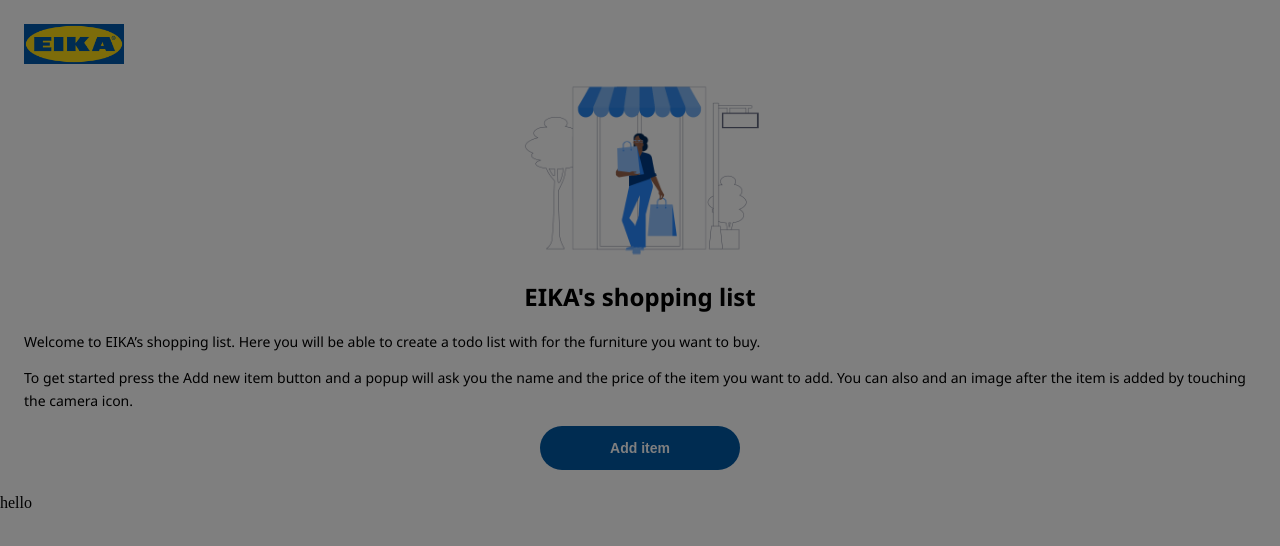
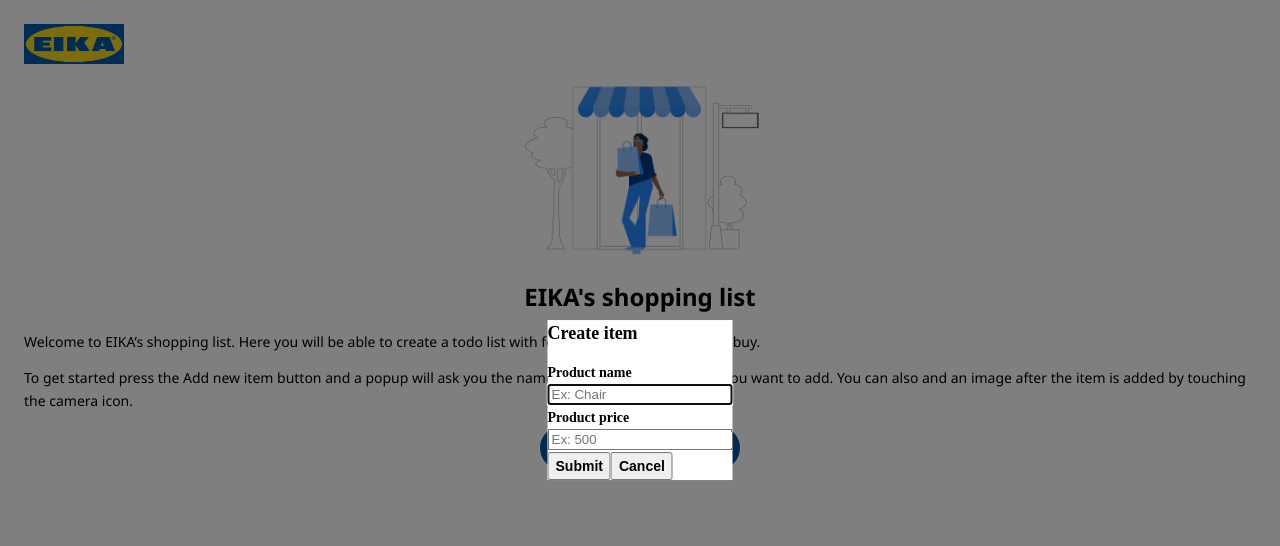
Before and after one commit to elalienx/eika-shopping-list-plus-fe2, a React (Create React App) app: page / in a window 1280 px wide. Both pictures are taken after a click on the button "Add item". Shown: the top 546 px of the page. Built offline with nearby package versions, Linux system fonts and the light colour scheme.

Commit message:
added the code for the modal

```diff
--- a/src/components/Modal.jsx
+++ b/src/components/Modal.jsx
@@ -4,17 +4,15 @@
 export default function Modal({ modalState }) {
   const [modal, setModal] = modalState;
 
-  // createPortal()
-  // 1. children: the JSX tags
-  // 2. element: where to put it
-
   // Safegurard
   if (modal === null) return null;
 
   return createPortal(
-    <div className="modal">
-      <div className="background">{/* empty on purpose */}</div>
-      <div className="window">{modal}</div>
+    <div className="modal" role="dialog">
+      <div className="background" onClick={() => setModal(null)}>
+        {/* empty on purpose */}
+      </div>
+      <div className="content">{modal}</div>
     </div>,
     document.getElementById("portal")
   );
--- a/src/components/ModalForm.jsx
+++ b/src/components/ModalForm.jsx
@@ -8,10 +8,8 @@
 import InputField from "./InputField";
 import { useTasks } from "../state/TasksContext";
 
-export default function ModalForm({ modalState }) {
+export default function ModalForm({ setModal }) {
   const { addItem } = useTasks();
-
-  const [showModal, setShowModal] = modalState;
 
   // Local state
   const [name, setName] = useState("");
@@ -28,11 +26,8 @@
   function resetForm() {
     setName("");
     setPrice("");
-    setShowModal(false);
+    setModal(false);
   }
-
-  // Safeguard
-  if (showModal === false) return null;
 
   return (
     <form className="content" onSubmit={(event) => onSubmit(event)}>
--- a/src/screens/ShoppingScreen.jsx
+++ b/src/screens/ShoppingScreen.jsx
@@ -4,6 +4,7 @@
 // Project files
 import TaskList from "../components/TaskList";
 import Sorter from "../components/Sorter";
+import ModalForm from "../components/ModalForm";
 import { useTasks } from "../state/TasksContext";
 
 export default function ShoppingScreen({ setModal }) {
@@ -24,7 +25,7 @@
       <TaskList list={pendingItems} />
       <button
         className="button-primary"
-        onClick={() => setModal(<span>bye!!</span>)}
+        onClick={() => setModal(<ModalForm setModal={setModal} />)}
       >
         Add item
       </button>
--- a/src/screens/WelcomeScreen.jsx
+++ b/src/screens/WelcomeScreen.jsx
@@ -1,5 +1,6 @@
 // Project files
 import HeroImage from "../assets/urban-shopping.png";
+import ModalForm from "../components/ModalForm";
 
 export default function WelcomeScreen({ setModal }) {
   return (
@@ -20,7 +21,7 @@
       </p>
       <button
         className="button-primary"
-        onClick={() => setModal(<span>hello</span>)}
+        onClick={() => setModal(<ModalForm setModal={setModal} />)}
       >
         Add item
       </button>
```
